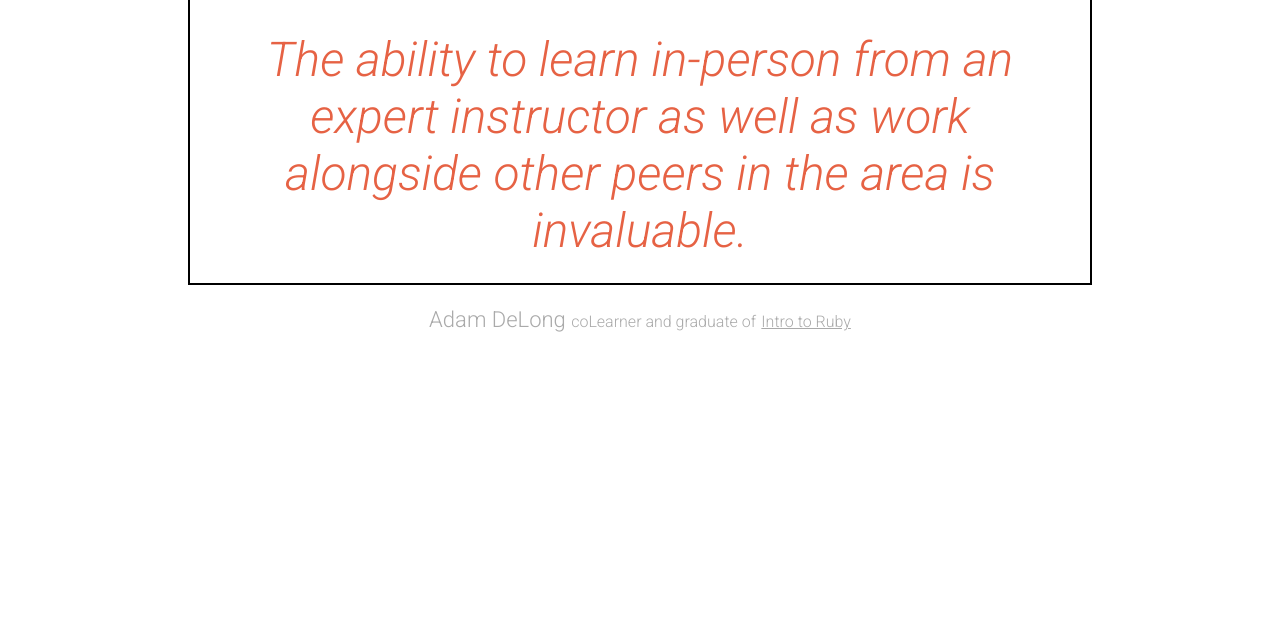
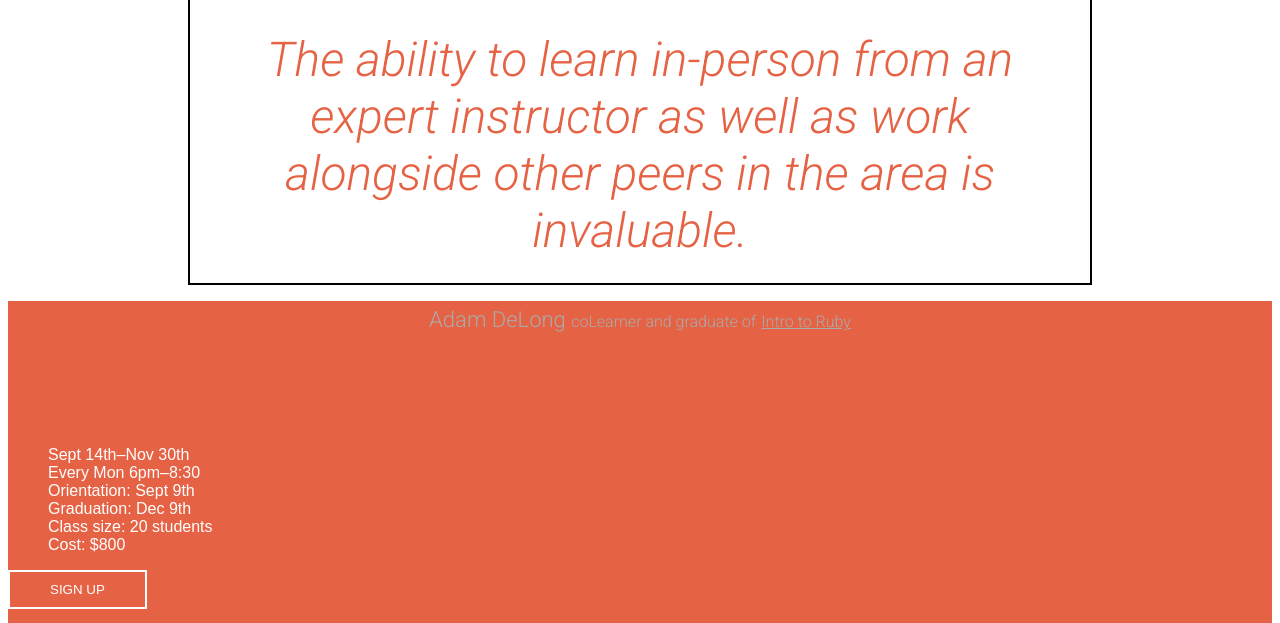
Before and after one commit to fraclose/mw-project-2, a website: page index.html in a window 1280 px wide. Shown: the part 4416-5039 px from the top of the page. Drawn offline with Linux system fonts and the light colour scheme.

Commit message:
change back to $red

```diff
--- a/scss/style.scss
+++ b/scss/style.scss
@@ -318,7 +318,7 @@ a.quote-link {
 
 /*footer detail styles*/
 .details{
-    background-color: lighten($red, 80%);
+    background-color: $red;
 }
 
 .details-list{
```
Also changed, not shown: assets/css/style.css.
